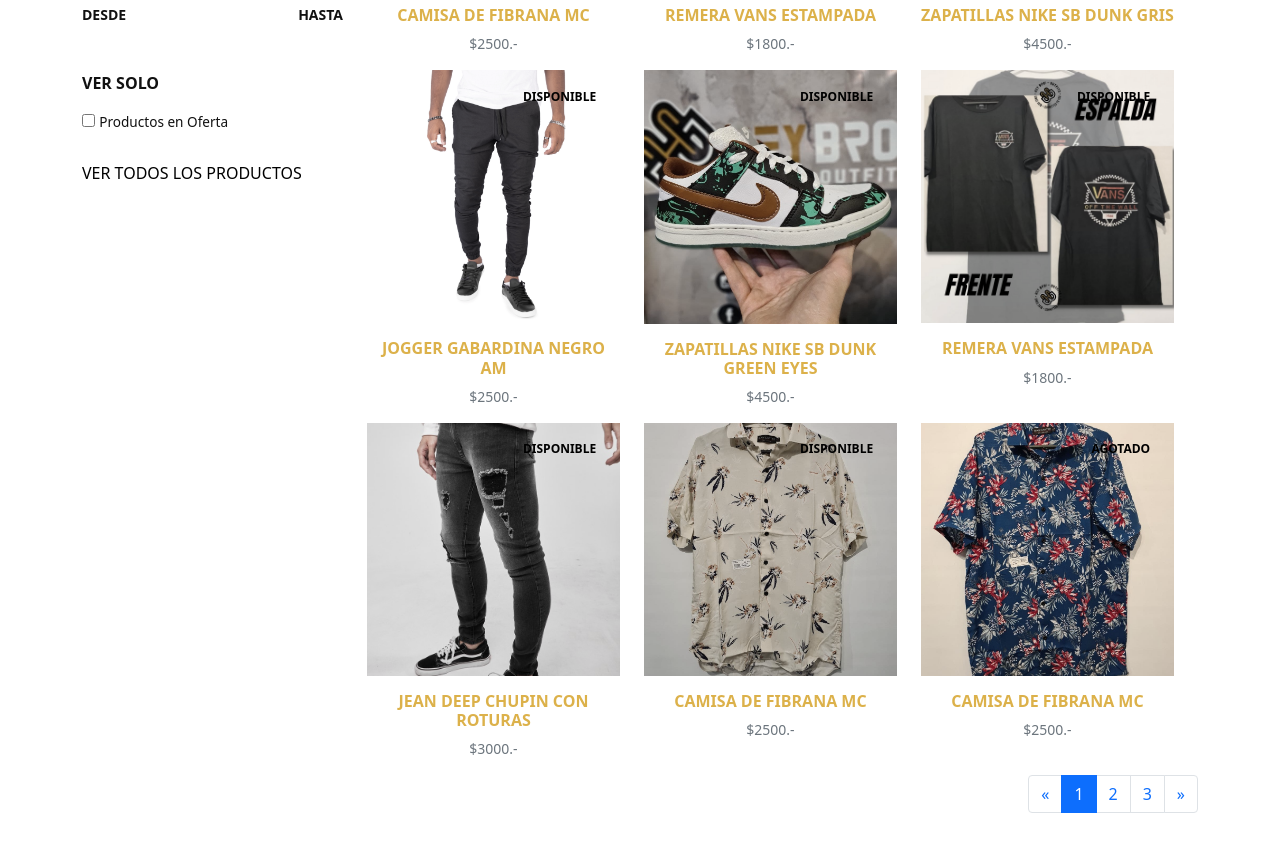
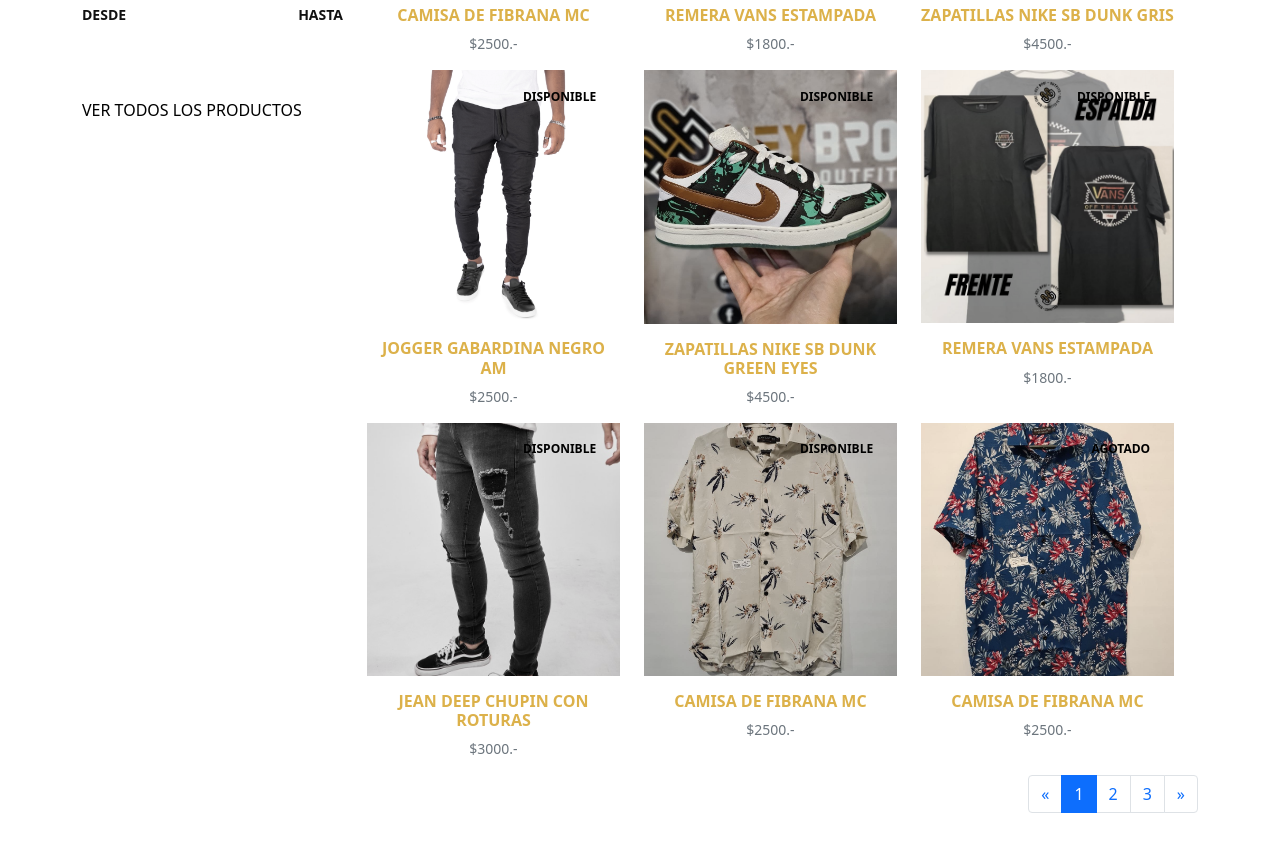
Before and after one commit to ramiroportaa/proyectoFinal-JS, a website: page tienda.html in a window 1280 px wide. Shown: the part 893-1745 px from the top of the page. Drawn offline with nearby package versions, Linux system fonts and the light colour scheme.

```diff
--- a/tienda.html
+++ b/tienda.html
@@ -143,11 +143,11 @@
                     <div class="col-6 text-end"><strong class="small font-weight-bold text-uppercase">Hasta</strong></div>
                   </div>
                 </div>
-                <h6 class="text-uppercase mb-3">VER SOLO</h6>
+<!--                 <h6 class="text-uppercase mb-3">VER SOLO</h6>
                 <div class="custom-control custom-checkbox mb-1">
                   <input class="custom-control-input" id="customCheck1" type="checkbox">
                   <label class="custom-control-label text-small" for="customCheck1">Productos en Oferta</label>
-                </div>
+                </div> -->
                 <br>
                 <a id="" class="reset-anchor categorias text-uppercase categorias" href="#">Ver todos los productos</a>
               </div>
```
